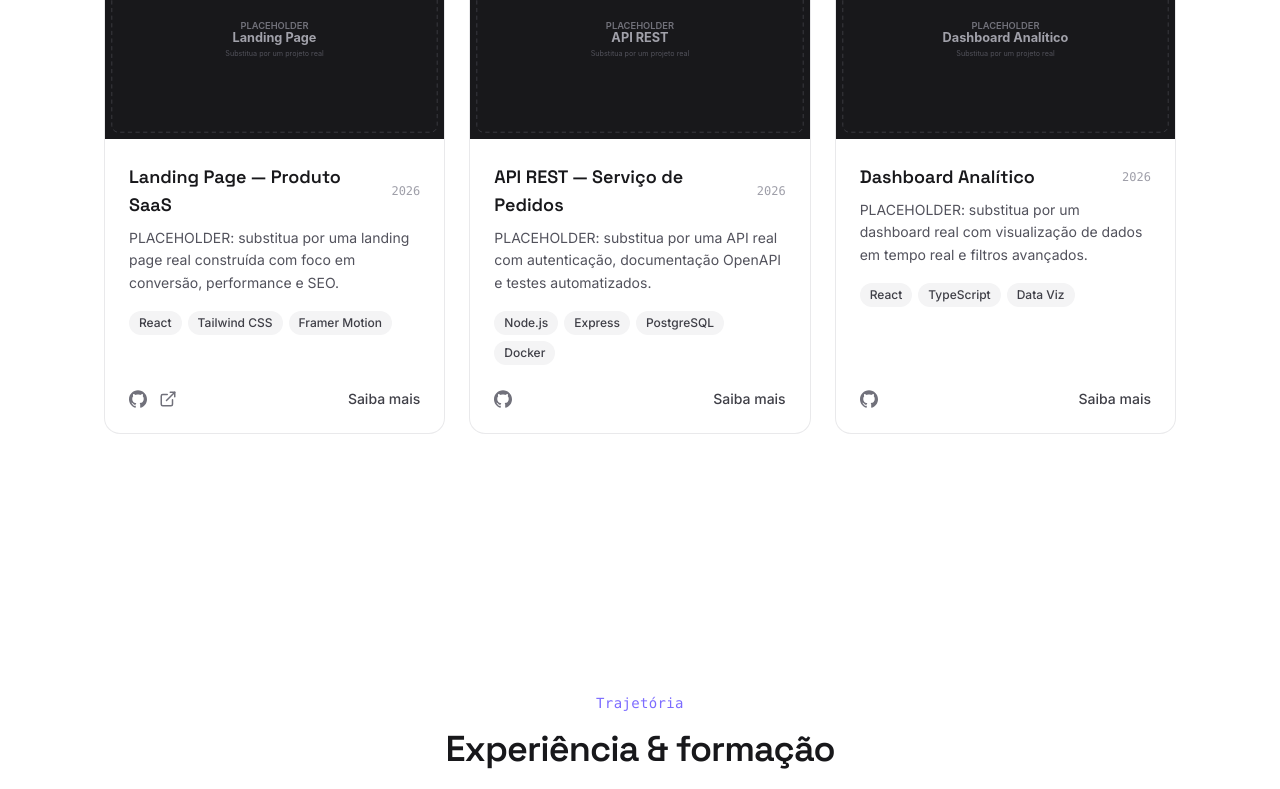
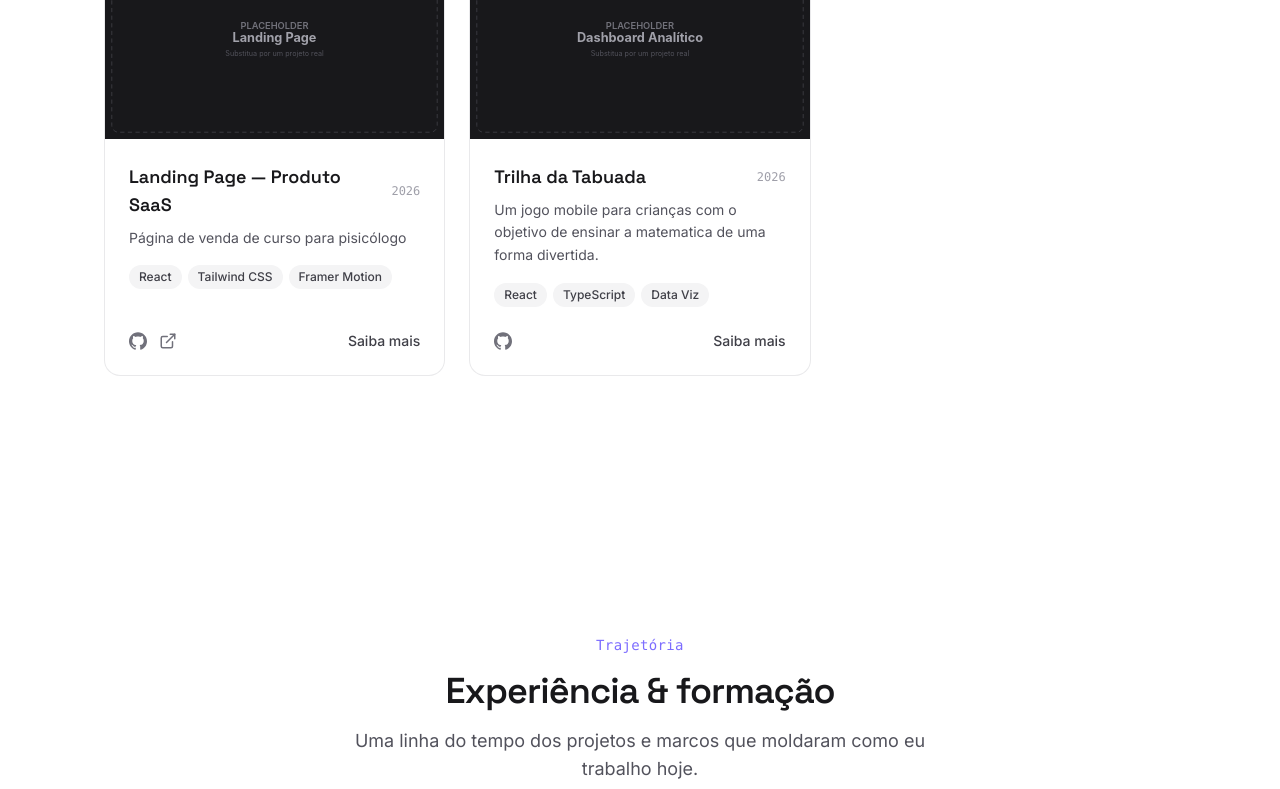
Before and after one commit to Gianinil/lucas-gianini-portfolio, a React (Vite) app: page / in a window 1280 px wide. Shown: the part 2980-3769 px from the top of the page. Built offline with nearby package versions, Linux system fonts and the light colour scheme.

Commit message:
Update real content: social links, project entries, and skill levels
Add real LinkedIn/Instagram/WhatsApp links, swap two placeholder projects
for real ones (curso-4-temperamentos, Trilha da Tabuada), mark Via Sancta
as concluded, and adjust backend skill proficiency levels.

```diff
--- a/src/data/projects.ts
+++ b/src/data/projects.ts
@@ -39,7 +39,7 @@ export const PROJECTS: Project[] = [
     categories: ['mobile'],
     githubUrl: 'https://github.com/Gianinil/via-sancta',
     liveUrl: undefined,
-    status: 'in-progress',
+    status: 'concluded',
     featured: true,
     year: 2026,
   },
@@ -64,35 +64,22 @@ export const PROJECTS: Project[] = [
     id: 'landing-page-placeholder',
     title: 'Landing Page — Produto SaaS',
     description:
-      'PLACEHOLDER: substitua por uma landing page real construída com foco em conversão, performance e SEO.',
+      'Página de venda de curso para pisicólogo ',
     image: withBase('projects/placeholder-landing.svg'),
     tags: ['React', 'Tailwind CSS', 'Framer Motion'],
     categories: ['frontend'],
-    githubUrl: 'https://github.com/Gianinil/landing-page',
+    githubUrl: 'https://github.com/Gianinil/curso-4-temperamentos',
     liveUrl: 'https://exemplo.com',
     status: 'archived',
     featured: false,
     year: 2026,
   },
+
   {
-    id: 'api-rest-placeholder',
-    title: 'API REST — Serviço de Pedidos',
+    id: 'app-trilha-tabuada',
+    title: 'Trilha da Tabuada',
     description:
-      'PLACEHOLDER: substitua por uma API real com autenticação, documentação OpenAPI e testes automatizados.',
-    image: withBase('projects/placeholder-api.svg'),
-    tags: ['Node.js', 'Express', 'PostgreSQL', 'Docker'],
-    categories: ['backend'],
-    githubUrl: 'https://github.com/Gianinil/api-rest',
-    liveUrl: undefined,
-    status: 'archived',
-    featured: false,
-    year: 2026,
-  },
-  {
-    id: 'dashboard-placeholder',
-    title: 'Dashboard Analítico',
-    description:
-      'PLACEHOLDER: substitua por um dashboard real com visualização de dados em tempo real e filtros avançados.',
+      'Um jogo mobile para crianças com o objetivo de ensinar a matematica de uma forma divertida.',
     image: withBase('projects/placeholder-dashboard.svg'),
     tags: ['React', 'TypeScript', 'Data Viz'],
     categories: ['frontend', 'automation'],
--- a/src/data/skills.ts
+++ b/src/data/skills.ts
@@ -17,9 +17,9 @@ export const SKILLS: Skill[] = [
   { name: 'React Native / Expo', icon: 'react', category: 'frontend', level: 78 },
 
   // Backend
-  { name: 'C# / .NET', icon: 'dotnet', category: 'backend', level: 85 },
-  { name: 'ASP.NET Core', icon: 'dotnet', category: 'backend', level: 80 },
-  { name: 'Node.js', icon: 'nodejs', category: 'backend', level: 70 },
+  { name: 'C# / .NET', icon: 'dotnet', category: 'backend', level: 75 },
+  { name: 'ASP.NET Core', icon: 'dotnet', category: 'backend', level: 40 },
+  { name: 'Node.js', icon: 'nodejs', category: 'backend', level: 60 },
 
   // Database
   { name: 'Entity Framework Core', icon: 'ef', category: 'database', level: 82 },
@@ -32,7 +32,6 @@ export const SKILLS: Skill[] = [
   { name: 'Figma', icon: 'figma', category: 'tools', level: 65 },
 
   // Cloud
-  { name: 'Azure', icon: 'azure', category: 'cloud', level: 60 },
   { name: 'Vercel', icon: 'vercel', category: 'cloud', level: 75 },
 
   // DevOps
--- a/src/data/social.ts
+++ b/src/data/social.ts
@@ -16,13 +16,13 @@ export const SOCIAL_LINKS: SocialLink[] = [
   {
     platform: 'linkedin',
     label: 'LinkedIn',
-    href: 'https://www.linkedin.com/in/SEU_USUARIO',
+    href: 'https://www.linkedin.com/in/lucasgianini01',
     icon: 'linkedin',
   },
   {
     platform: 'instagram',
     label: 'Instagram',
-    href: 'https://instagram.com/SEU_USUARIO',
+    href: 'https://instagram.com/lukotag',
     icon: 'instagram',
   },
   {
@@ -34,7 +34,7 @@ export const SOCIAL_LINKS: SocialLink[] = [
   {
     platform: 'whatsapp',
     label: 'WhatsApp',
-    href: 'https://wa.me/55SEUNUMERO',
+    href: 'https://wa.me/44999162330',
     icon: 'whatsapp',
   },
   {
```
